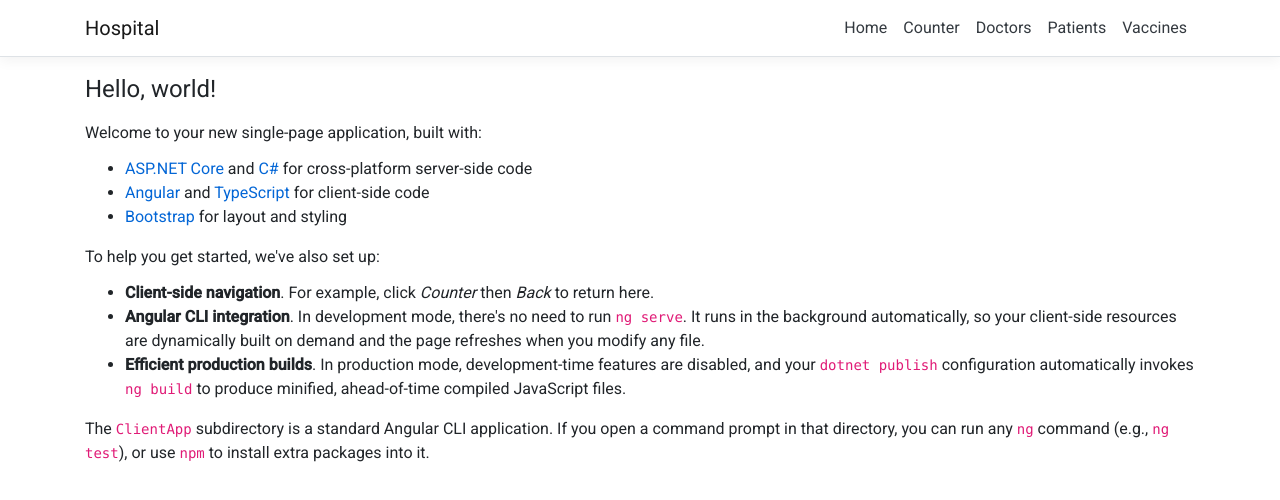
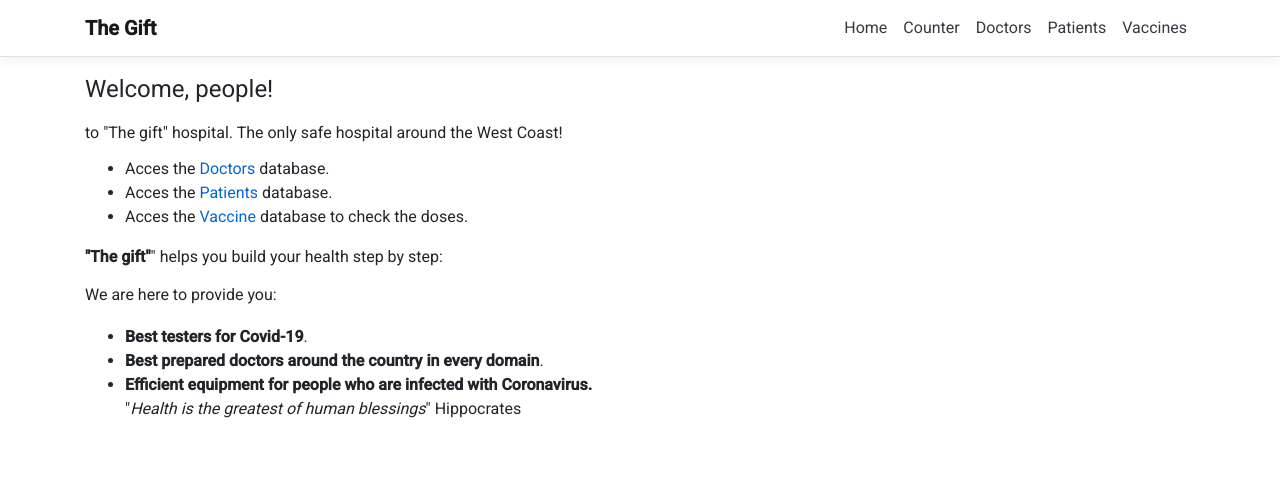
Before and after one commit to VladBirta/Hospital, an Angular app in the folder Hospital/ClientApp/: page / in a window 1280 px wide. Shown: the top 500 px of the page. Built offline with nearby package versions, Linux system fonts and the light colour scheme.

Commit message:
Hospital - final

```diff
--- a/Hospital/ClientApp/src/app/doctor/doctor.component.html
+++ b/Hospital/ClientApp/src/app/doctor/doctor.component.html
@@ -1,6 +1,6 @@
 <h1 id="tableLabel">Doctors</h1>
 
-<p>This component demonstrates fetching doctors from the server.</p>
+<p>Bellow, you'll find informations about the doctors in the hospital.</p>
 
 <button class="btn btn-success" [routerLink]="['/doctor-add']">Add Doctors</button>
 
--- a/Hospital/ClientApp/src/app/doctor/doctor.component.ts
+++ b/Hospital/ClientApp/src/app/doctor/doctor.component.ts
@@ -26,5 +26,7 @@ export class DoctorsComponent {
 
     }, error => console.error(error));
 
+
+
   }
 }
--- a/Hospital/ClientApp/src/app/home/home.component.html
+++ b/Hospital/ClientApp/src/app/home/home.component.html
@@ -1,14 +1,18 @@
-<h1>Hello, world!</h1>
-<p>Welcome to your new single-page application, built with:</p>
+<h1>Welcome, people!</h1>
+<p>to "The gift" hospital. The only safe hospital around the West Coast!</p>
 <ul>
-  <li><a href='https://get.asp.net/'>ASP.NET Core</a> and <a href='https://msdn.microsoft.com/en-us/library/67ef8sbd.aspx'>C#</a> for cross-platform server-side code</li>
-  <li><a href='https://angular.io/'>Angular</a> and <a href='http://www.typescriptlang.org/'>TypeScript</a> for client-side code</li>
-  <li><a href='http://getbootstrap.com/'>Bootstrap</a> for layout and styling</li>
+  <li>Acces the <a href='https://localhost:5001/doctors'>Doctors</a> database. <a href='https://localhost:5001/doctors'></a></li>
+  <li>Acces the <a href='https://localhost:5001/patients'>Patients</a> database. <a href='https://localhost:5001/patients'></a></li>
+  <li>Acces the <a href='https://localhost:5001/vaccines'>Vaccine</a> database to check the doses. <a href='https://localhost:5001/vaccines'></a></li>
 </ul>
-<p>To help you get started, we've also set up:</p>
+<p><strong>"The gift"</strong>" helps you build your health step by step:</p>
+
+<h3>We are here to provide you:</h3>
+
 <ul>
-  <li><strong>Client-side navigation</strong>. For example, click <em>Counter</em> then <em>Back</em> to return here.</li>
-  <li><strong>Angular CLI integration</strong>. In development mode, there's no need to run <code>ng serve</code>. It runs in the background automatically, so your client-side resources are dynamically built on demand and the page refreshes when you modify any file.</li>
-  <li><strong>Efficient production builds</strong>. In production mode, development-time features are disabled, and your <code>dotnet publish</code> configuration automatically invokes <code>ng build</code> to produce minified, ahead-of-time compiled JavaScript files.</li>
-</ul>
-<p>The <code>ClientApp</code> subdirectory is a standard Angular CLI application. If you open a command prompt in that directory, you can run any <code>ng</code> command (e.g., <code>ng test</code>), or use <code>npm</code> to install extra packages into it.</p>
+  <li><strong>Best testers for Covid-19</strong>.
+  <li><strong>Best prepared doctors around the country in every domain</strong>.
+  <li>
+    <strong>Efficient equipment for people who are infected with Coronavirus.</strong>
+    <br />
+    <p>"<em>Health is the greatest of human blessings</em>" Hippocrates</p>
--- a/Hospital/ClientApp/src/app/nav-menu/nav-menu.component.html
+++ b/Hospital/ClientApp/src/app/nav-menu/nav-menu.component.html
@@ -3,7 +3,7 @@
     class="navbar navbar-expand-sm navbar-toggleable-sm navbar-light bg-white border-bottom box-shadow mb-3"
   >
     <div class="container">
-      <a class="navbar-brand" [routerLink]="['/']">Hospital</a>
+      <a class="navbar-brand" [routerLink]="['/']"><strong>The Gift</strong></a>
       <button
         class="navbar-toggler"
         type="button"
--- a/Hospital/ClientApp/src/app/patient/patient.component.html
+++ b/Hospital/ClientApp/src/app/patient/patient.component.html
@@ -1,6 +1,6 @@
 <h1 id="tableLabel">Patients</h1>
 
-<p>This component demonstrates fetching patients from the server.</p>
+<p>Bellow, you'll find informations about the patients in the hospital.</p>
 
 <button class="btn btn-success" [routerLink]="['/patient-add']">Add new patients</button>
 
--- a/Hospital/ClientApp/src/app/vaccine/vaccine.component.html
+++ b/Hospital/ClientApp/src/app/vaccine/vaccine.component.html
@@ -1,6 +1,6 @@
 <h1 id="tableLabel">Vaccines</h1>
 
-<p>This component demonstrates fetching the doses from the server.</p>
+<p>Bellow, you'll find informations about the doses imported in our hospital.</p>
 
 <button class="btn btn-success" [routerLink]="['/vaccine-add']">Add doses </button>
 
```
